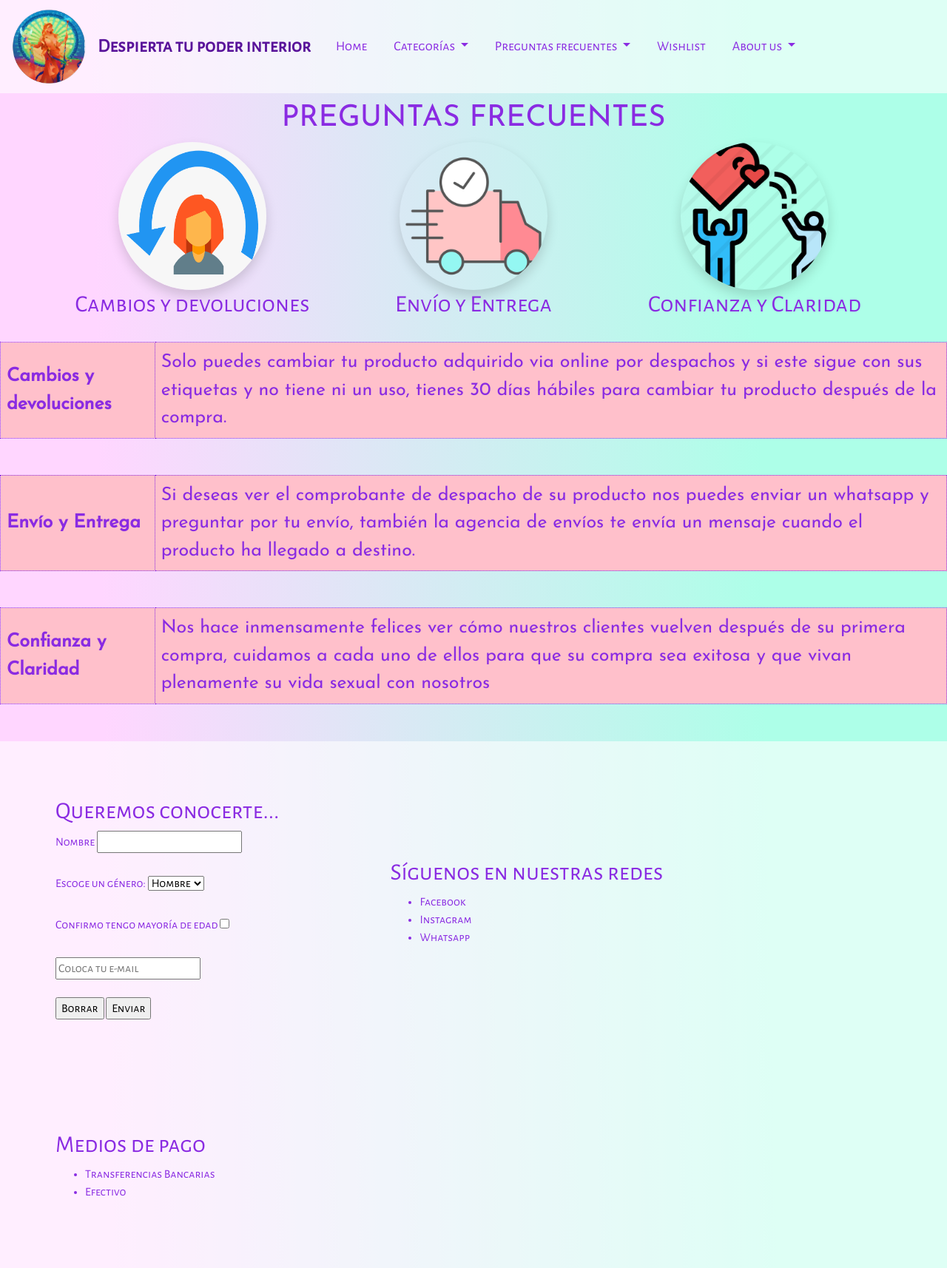
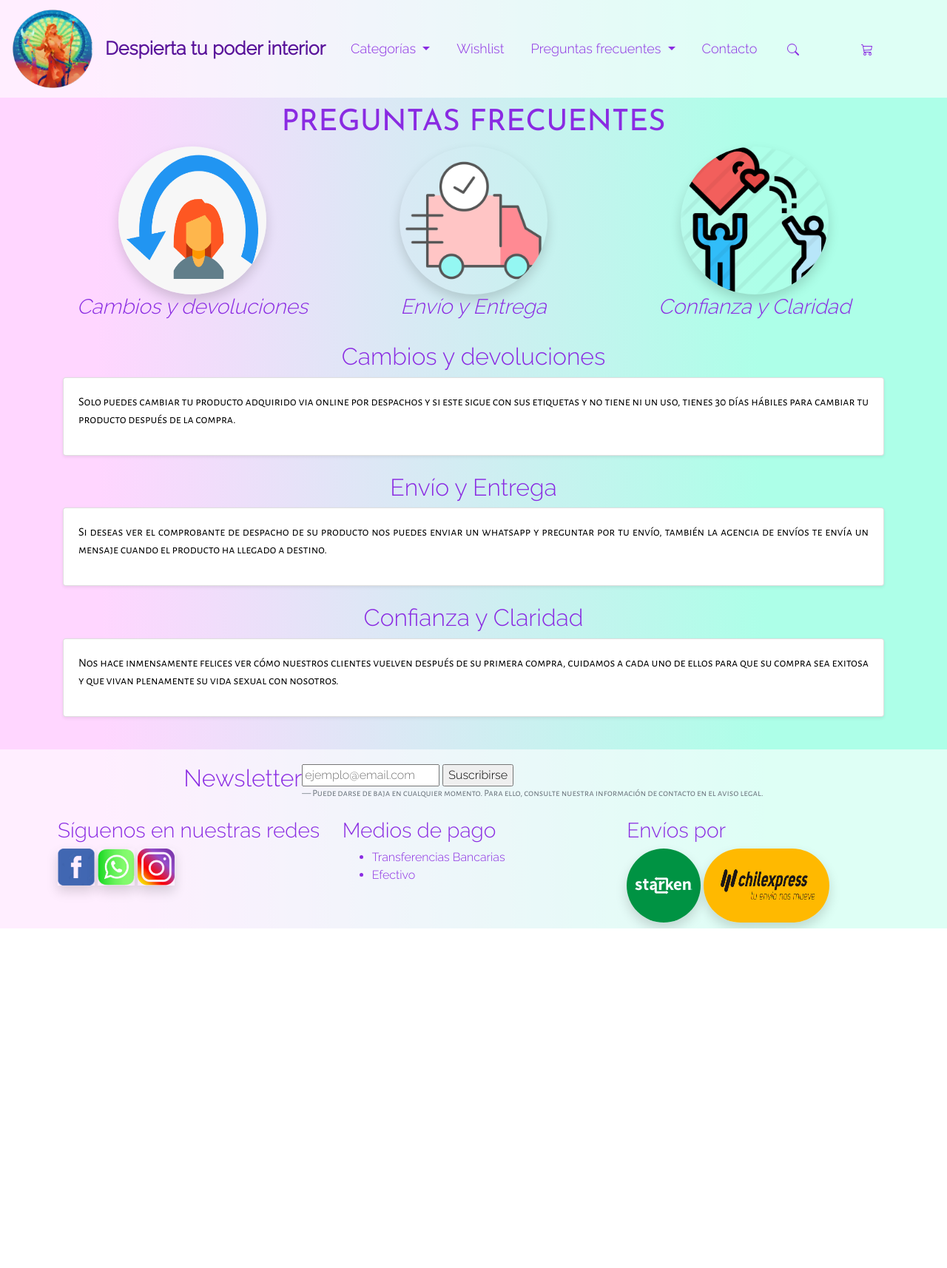
Before and after one commit to luipalencia/Aphrodite-, a website: page preguntas.html in a window 1280 px wide. Shown: the whole page at 74% size. After the commit the page ends 1255 px from the top, so only its background shows below. Drawn offline with nearby package versions, Linux system fonts and the light colour scheme; files whose address does not match are found by name.

Commit message:
agregue nuevas imagenes

```diff
--- a/preguntas.html
+++ b/preguntas.html
@@ -9,6 +9,7 @@
     <link rel="stylesheet" href="css/estilo.css">
     <link href="https://fonts.googleapis.com/css2?family=Alegreya+Sans+SC:ital,wght@0,400;1,300&display=swap" rel="stylesheet">
     <link href="https://fonts.googleapis.com/css2?family=Josefin+Sans:ital,wght@0,400;1,300&display=swap" rel="stylesheet">
+    <link href="https://fonts.googleapis.com/css2?family=Raleway:wght@300&display=swap" rel="stylesheet">
     <link rel="stylesheet" href="https://cdnjs.cloudflare.com/ajax/libs/animate.css/4.1.1/animate.min.css"/>
   </head>
   <body>
@@ -16,7 +17,7 @@
       <!-- menú -->
       <nav class="navbar navbar-expand-lg navbar-light bg-light">
         <a class="navbar-brand" href="index.html">
-          <img src="imagenes/logo.png" width="100" height="100" alt="logo">
+          <img src="imagenes/logo.png" id="logo" alt="logo">
         </a>
         <a class="navbar-brand" href="index.html">Despierta tu poder  interior</a>
         <button class="navbar-toggler" type="button" data-toggle="collapse" data-target="#navbarCollapse" aria-controls="navbarCollapse" aria-expanded="false" aria-label="Toggle navigation">
@@ -24,9 +25,6 @@
         </button>
         <div class="collapse navbar-collapse" id="navbarCollapse">
           <ul class="nav navbar-nav">
-            <li class="nav-item active">
-              <a class="nav-link" href="index.html">Home</a>
-            </li>
             <li class="nav-item dropdown">
               <a class="nav-link dropdown-toggle" href="categorias.html" id="navbarDropdown" role="button" data-toggle="dropdown" aria-haspopup="true" aria-expanded="false">
                 Categorías
@@ -36,6 +34,9 @@
                 <a class="dropdown-item" href="categorias.html#potenciadores">Potenciadores</a>
                 <a class="dropdown-item" href="categorias.html#bienestar">Bienestar sexual</a>
               </div>
+            </li>
+            <li class="nav-item">
+              <a class="nav-link" href="wishlist.html">Wishlist</a>
             </li>
             <li class="nav-item dropdown">
               <a class="nav-link dropdown-toggle" href="preguntas.html" id="navbarDropdown" role="button" data-toggle="dropdown" aria-haspopup="true" aria-expanded="false">
@@ -48,20 +49,20 @@
               </div>
             </li>
             <li class="nav-item">
-              <a class="nav-link" href="wishlist.html">Wishlist</a>
-            </li>
-            <li class="nav-item dropdown">
-              <a class="nav-link dropdown-toggle" href="about.html" id="navbarDropdown" role="button" data-toggle="dropdown" aria-haspopup="true" aria-expanded="false">
-                About us
-              </a>
-              <div class="dropdown-menu" aria-labelledby="navbarDropdown">
-                <a class="dropdown-item" href="about.html#pregunta1">¿Por qué Aphrodite?</a>
-                <a class="dropdown-item" href="about.html#pregunta2">¿Por qué SexShop?</a>
-                <a class="dropdown-item" href="about.html#pregunta3">¿Otras tiendas?</a>
-                <a class="dropdown-item" href="about.html#pregunta4">¿Aún tienes dudas?</a>
-              </div>
+              <a class="nav-link" href="about.html">Contacto</a>
             </li>
           </ul>
+        </div>
+        <div class="mx-auto" style="width:100px;">
+          <svg width="1em" height="1em" viewBox="0 0 16 16" class="bi bi-search" fill="currentColor" xmlns="http://www.w3.org/2000/svg">
+            <path fill-rule="evenodd" d="M10.442 10.442a1 1 0 0 1 1.415 0l3.85 3.85a1 1 0 0 1-1.414 1.415l-3.85-3.85a1 1 0 0 1 0-1.415z"/>
+            <path fill-rule="evenodd" d="M6.5 12a5.5 5.5 0 1 0 0-11 5.5 5.5 0 0 0 0 11zM13 6.5a6.5 6.5 0 1 1-13 0 6.5 6.5 0 0 1 13 0z"/>
+          </svg>
+        </div>
+        <div class="mx-auto" style="width:100px;">
+          <svg width="1em" height="1em" viewBox="0 0 16 16" class="bi bi-cart3" fill="currentColor" xmlns="http://www.w3.org/2000/svg">
+            <path fill-rule="evenodd" d="M0 1.5A.5.5 0 0 1 .5 1H2a.5.5 0 0 1 .485.379L2.89 3H14.5a.5.5 0 0 1 .49.598l-1 5a.5.5 0 0 1-.465.401l-9.397.472L4.415 11H13a.5.5 0 0 1 0 1H4a.5.5 0 0 1-.491-.408L2.01 3.607 1.61 2H.5a.5.5 0 0 1-.5-.5zM3.102 4l.84 4.479 9.144-.459L13.89 4H3.102zM5 12a2 2 0 1 0 0 4 2 2 0 0 0 0-4zm7 0a2 2 0 1 0 0 4 2 2 0 0 0 0-4zm-7 1a1 1 0 1 0 0 2 1 1 0 0 0 0-2zm7 0a1 1 0 1 0 0 2 1 1 0 0 0 0-2z"/>
+          </svg>
         </div>
       </nav>
     </header>
@@ -71,69 +72,93 @@
       <div class="row">
         <div class="col-lg-4">
           <img class="bd-placeholder-img rounded-circle shadow efecto" width="200" height="200" src="imagenes/cambio.png" alt="Icono de cambio">
-          <h2> Cambios y devoluciones</h2>
+          <h3 class="font-italic"> Cambios y devoluciones</h3>
         </div>
         <div class="col-lg-4">
           <img class="bd-placeholder-img rounded-circle shadow efecto" width="200" height="200" src="imagenes/entrega.png" alt="Camion de entrega">
-          <h2 id="preguntaEntrega">Envío y Entrega</h2>
+          <h3 class="font-italic">Envío y Entrega</h3>
         </div>
         <div class="col-lg-4">
           <img class="bd-placeholder-img rounded-circle shadow efecto" width="200" height="200" src="imagenes/confianza.png" alt="Confianza">
-          <h2 id="preguntaConfianza">Confianza y Claridad</h2>
+          <h3 class="font-italic">Confianza y Claridad</h3>
         </div>
       </div>
       </div>
-      <table>
-        <tr>
-          <th >Cambios y devoluciones</th>
-          <td>Solo puedes cambiar tu producto adquirido via online por despachos y si este sigue con sus etiquetas y no tiene ni un uso, tienes 30 días hábiles para cambiar tu producto después de la compra.</td>
-        </tr>
-        <tr></tr>
-        <tr>
-          <th id="preguntaEntrega">Envío y Entrega</th>
-          <td>Si deseas ver el comprobante de despacho de su producto nos puedes enviar un whatsapp y preguntar por tu envío, también la agencia de envíos te envía un mensaje cuando el producto ha llegado a destino. </td>
-        </tr>
-        <tr></tr>
-        <tr>
-          <th id="preguntaConfianza">Confianza y Claridad</th>
-          <td>Nos hace inmensamente felices ver cómo nuestros clientes vuelven después de su primera compra, cuidamos a cada uno de ellos para que su compra sea exitosa y que vivan plenamente su vida sexual con nosotros</td>
-        </tr>
-      </table>
-      <!-- FOOTER -->
-      <footer>
-          <div class="contenedorFlexBoxDos">
-            <div class="item">
-              <h2>Queremos conocerte...</h2>
+        <div class="container">
+        <h2 class="titulosPreguntas">Cambios y devoluciones</h2>
+          <div class="row">
+          <div class="col-md-12">
+            <div class="card mb-4 shadow-sm">
+              <div class="card-body">
+                <p class="card-text text-justify">Solo puedes cambiar tu producto adquirido via online por despachos y si este sigue con sus etiquetas y no tiene ni un uso, tienes 30 días hábiles para cambiar tu producto después de la compra.</p>
+                <div class="d-flex justify-content-between align-items-center">
+                </div>
+              </div>
+            </div>
+          </div>
+          </div>
+        </div>
+        <div></div>
+        <div class="container" id="pregunta3">
+        <h2 class="titulosPreguntas">Envío y Entrega</h2>
+          <div class="row">
+          <div class="col-md-12">
+            <div class="card mb-4 shadow-sm">
+              <div class="card-body">
+                <p class="card-text text-justify">Si deseas ver el comprobante de despacho de su producto nos puedes enviar un whatsapp y preguntar por tu envío, también la agencia de envíos te envía un mensaje cuando el producto ha llegado a destino.</p>
+                <div class="d-flex justify-content-between align-items-center">
+                </div>
+              </div>
+            </div>
+          </div>
+          </div>
+        </div>
+        <div class="container" id="pregunta4">
+        <h2 class="titulosPreguntas">Confianza y Claridad</h2>
+          <div class="row">
+          <div class="col-md-12">
+            <div class="card mb-4 shadow-sm">
+              <div class="card-body">
+                <p class="card-text text-justify">Nos hace inmensamente felices ver cómo nuestros clientes vuelven después de su primera compra, cuidamos a cada uno de ellos para que su compra sea exitosa y que vivan plenamente su vida sexual con nosotros.</p>
+                <div class="d-flex justify-content-between align-items-center">
+                </div>
+              </div>
+            </div>
+          </div>
+          </div>
+        </div>
+      </div>
+      <footer class="red">
+        <div class="container">
+          <div class="row">
+          <div class="col-12 d-flex justify-content-center">
+            <h2 >Newsletter</h2>
             <form action="#" method="POST">
-              <label for="name">Nombre</label>
-              <input type="text" id="name" name="name"><br><br>
-              <label for="gender">Escoge un género:</label>
-              <select name="gender">
-                <option value="hombre">Hombre</option>
-                <option value="mujer">Mujer</option>
-                <option value="otro">Otro</option>
-              </select><br><br>
-              <label for="email">Confirmo tengo mayoría de edad</label>
-              <input type="checkbox" id="email" name="email" value="email"><br><br>
-              <input type="email" placeholder="Coloca tu e-mail" required><br><br>
-              <input type="reset" value="Borrar">
-              <input type="submit" value="Enviar">
+            <input type="email" placeholder="ejemplo@email.com" required>
+            <input type="submit" value="Suscribirse">
+            <p class="blockquote-footer">Puede darse de baja en cualquier momento. Para ello, consulte nuestra información de contacto en el aviso legal.</p>
             </form>
           </div>
-            <div class="item">
-              <h2>Síguenos en nuestras redes</h2>
-              <ul>
-                <li>Facebook</li>
-                <li>Instagram</li>
-                <li>Whatsapp</li>
-              </ul>
+            <div class="row d-flex justify-content-between p-2 flex-fill bd-highlight">
+            <div class="col">
+            <h3>Síguenos en nuestras redes</h3>
+            <img class="shadow" src="../4entrega/imagenes/fb.png" alt="" width="50px" height="50px">
+            <img class="shadow" src="../4entrega/imagenes/wapp.png" alt="" width="50px" height="50px">
+            <img class="shadow" src="../4entrega/imagenes/ig.png" alt="" width="50px" height="50px">
           </div>
-            <div class="item">
-              <h2>Medios de pago</h2>
+          <div class="col">
+            <h3>Medios de pago</h3>
             <ul>
               <li>Transferencias Bancarias</li>
               <li>Efectivo</li>
             </ul>
+          </div>
+          <div class="col">
+            <h3>Envíos por</h3>
+            <img class="shadow rounded-pill" src="../4entrega/imagenes/starken.jpg" alt="" width="100px" height="100px">
+            <img class="shadow rounded-pill" src="../4entrega/imagenes/express.png" alt="" width="170px" height="100px">
+          </div>
+          </div>
         </div>
       </div>
     </main>
--- a/scss/_fuentes.scss
+++ b/scss/_fuentes.scss
@@ -1,11 +1,12 @@
 body {
   color: blueviolet;
   background: -webkit-gradient(linear, 80% 20%, 10% 21%, from(#ADFFE8), to(#FFD6FF));
-  font-family: 'Alegreya Sans SC', sans-serif;
+  font-family: 'Raleway', sans-serif;
   padding: 0px;
 
 p {
-  color: black; }
+  color: black;
+  font-family: 'Alegreya Sans SC', sans-serif;}
 
 h1 {
   color: blueviolet;
@@ -15,18 +16,24 @@ h1 {
   text-align: center;
   margin-top: 10px; }
 
+.titulosPreguntas {
+  text-align: center;
+  }
+
 .dropdown-item.active, .dropdown-item:active {
-  background: blueviolet; }
+  background: blueviolet;
+}
 
 .featurette-heading {
-  margin-top: 20px; }
+  margin-top: 20px;
 }
-.novedades {
-  text-align: center;
-  color: magenta;
-  margin-bottom: 60px; }
-
 .preguntas {
   text-align: center;
   color: magenta;
-  margin-bottom: 60px; }
+  margin-bottom: 60px;
+}
+.t-stroke-shadow {
+    color: #e8858e;
+    text-shadow: -3px 3px #ffffff, -3px -3px #ffffff, 3px -3px #ffffff, 3px 3px #f3f3f2, 6px 6px #6ac7c2;
+}
+}
--- a/scss/estilos.scss
+++ b/scss/estilos.scss
@@ -19,37 +19,13 @@ width: 110px;
   margin: 10px; }
 
 .wishlist {
-  background-color: #59139a66; }
+  background-color: blue; }
 
-table {
-  font-family: 'Josefin Sans', sans-serif;
-  font-size: 25px;
-  text-align: justify;
-
-td, th {
-  background-color: pink;
-  border: 1px dotted;
-  text-align: left;
-  padding: 8px; }
-
-tr {
-  height: 50px; }
-}
-
-.contenedorFlexBoxDos {
-  display: inline-flex;
-  flex-wrap: wrap;
-  align-items: center;
-  width: 100%;
-  margin-top: 50px;
+footer {
+  margin-top: 20px;
+  padding-top: 20px;
   background-color: rgba(255,255,255,0.6);
 }
-.contenedorFlexBoxDos .item {
-  padding: 45px;
-  margin: 30px;
-  justify-content: center;
-}
-
 @media (min-width: 230px) and (max-width: 438px) {
     grid-template-columns: auto;
     grid-template-rows: auto;
```
Also changed, not shown: about.html (+59 -90 lines), index.html (+12 -8 lines), scss/_imagen.scss (+8 -9 lines), wishlist.html (+40 -43 lines), css/estilo.css, imagenes/colaless.jpg, imagenes/express.png (added), imagenes/fb.png (added), imagenes/ig.png (added), imagenes/logo.ico (added), imagenes/starken.jpg (added), imagenes/wapp.png (added). Lines whose indentation alone changed are shown as unchanged.
